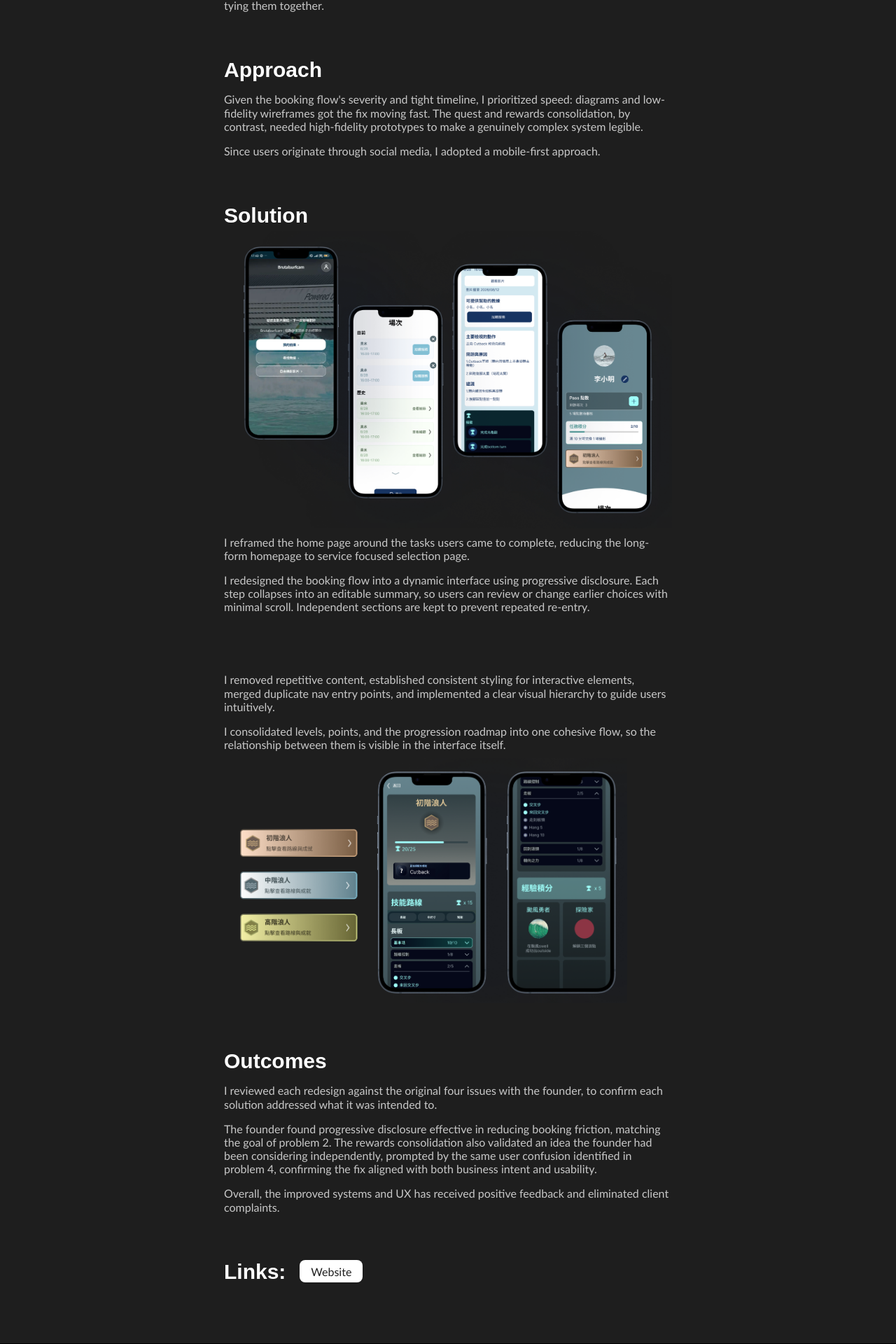
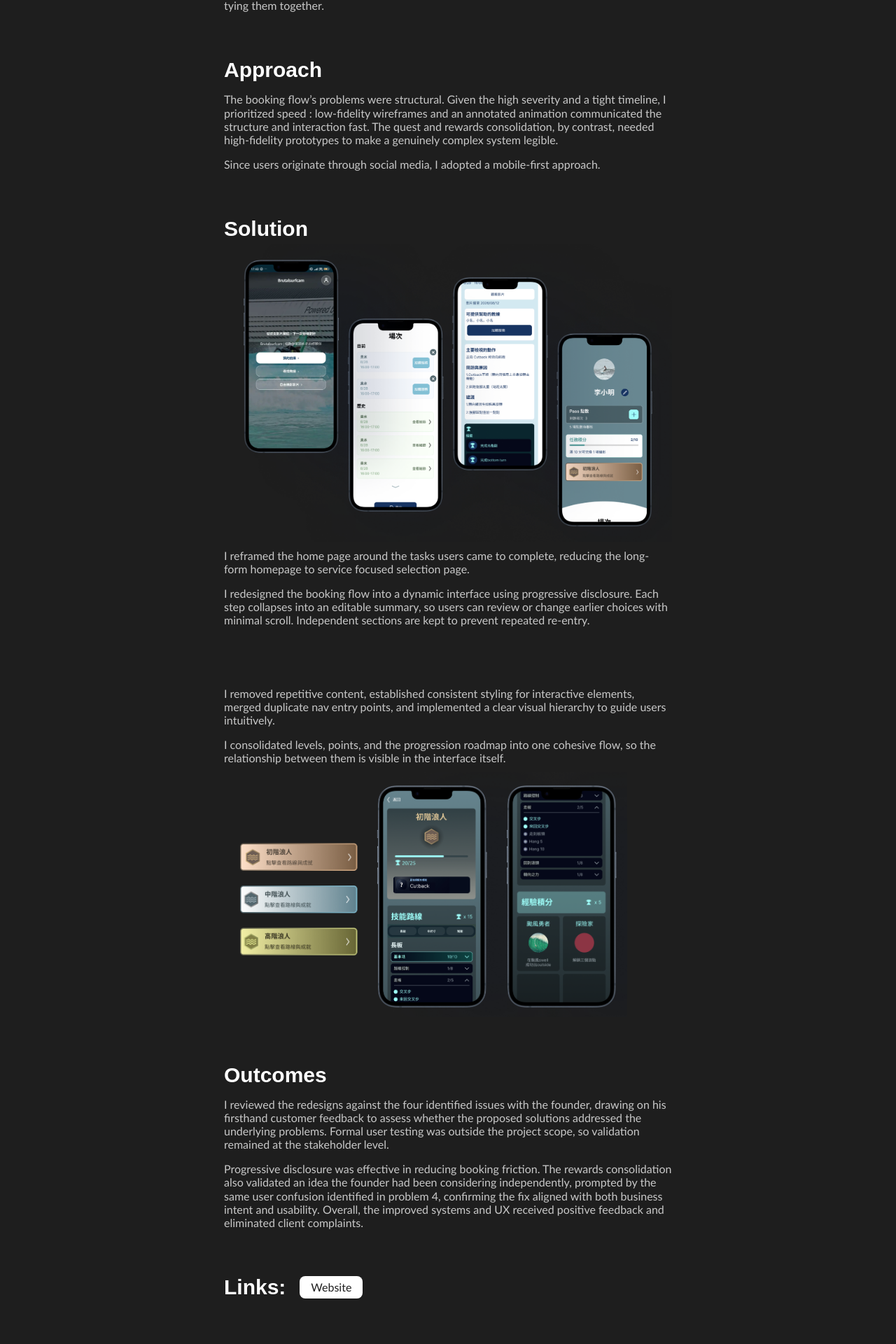
Before and after one commit to psuuzu/portfolio1, a Next.js app: page /brutalsurf in a window 1280 px wide. Shown: the part 1951-3871 px from the top of the page at 70% size. Built offline with nearby package versions, Linux system fonts and the light colour scheme; grey boxes are pictures that could not be loaded; a web font is replaced by a local one.

Commit message:
update case study

```diff
--- a/app/brutalsurf/page.tsx
+++ b/app/brutalsurf/page.tsx
@@ -82,7 +82,7 @@ export default function Brutalsurf() {
 
         <h2 className='!text-[30px] mt-[60px]'>Approach</h2>
         <p className="mt-[10px]">
-            Given the booking flow's severity and tight timeline, I prioritized speed: diagrams and low-fidelity wireframes got the fix moving fast. The quest and rewards consolidation, by contrast, needed high-fidelity prototypes to make a genuinely complex system legible.
+            The booking flow’s problems were structural. Given the high severity and a tight timeline, I prioritized speed : low-fidelity wireframes and an annotated animation communicated the structure and interaction fast. The quest and rewards consolidation, by contrast, needed high-fidelity prototypes to make a genuinely complex system legible.
         </p>
         <p className="mt-[16px]">
             Since users originate through social media, I adopted a mobile-first approach.
@@ -108,13 +108,10 @@ export default function Brutalsurf() {
 
         <h2 className='!text-[30px] mt-[60px]'>Outcomes</h2>
         <p className="mt-[10px]">
-            I reviewed each redesign against the original four issues with the founder, to confirm each solution addressed what it was intended to.
+            I reviewed the redesigns against the four identified issues with the founder, drawing on his firsthand customer feedback to assess whether the proposed solutions addressed the underlying problems. Formal user testing was outside the project scope, so validation remained at the stakeholder level.
         </p>
         <p className="mt-[16px]">
-            The founder found progressive disclosure effective in reducing booking friction, matching the goal of problem 2. The rewards consolidation also validated an idea the founder had been considering independently, prompted by the same user confusion identified in problem 4, confirming the fix aligned with both business intent and usability.
-        </p>
-        <p className="mt-[16px]">
-            Overall, the improved systems and UX has received positive feedback and eliminated client complaints.
+            Progressive disclosure was effective in reducing booking friction. The rewards consolidation also validated an idea the founder had been considering independently, prompted by the same user confusion identified in problem 4, confirming the fix aligned with both business intent and usability. Overall, the improved systems and UX received positive feedback and eliminated client complaints.
         </p>
 
         <div className="flex mt-[60px] sm:items-center">
```
